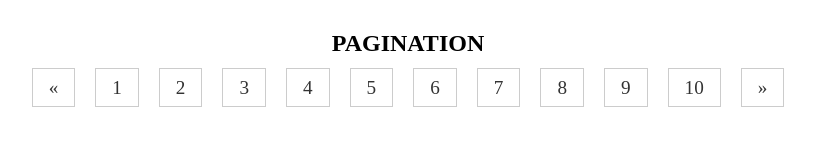
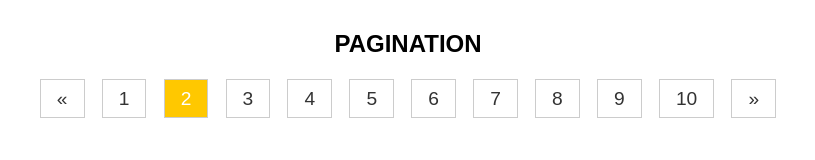
Before and after one commit to domchu/Pagination, a plain HTML site: page index.html in a window 1280 px wide. Shown: the whole page, without its empty margins (232-1047 px from the left). Drawn offline with Linux system fonts and the light colour scheme.

Commit message:
adding the styles

```diff
--- a/styles.scss
+++ b/styles.scss
@@ -4,6 +4,10 @@
   list-style-type: none;
   text-decoration: none;
   box-sizing: border-box;
+  font-family: poppins, sans-serif;
+}
+body {
+  background-color: #ffffff;
 }
 .page-container {
   text-align: center;
@@ -12,7 +16,7 @@
 }
 .page-container h2 {
   margin-top: 30px;
-  margin-bottom: 20px;
+  margin-bottom: 30px;
 }
 .pagination a {
   color: #333333;
@@ -20,6 +24,17 @@
   text-decoration: none;
   font-size: 1.2rem;
   border: 1px solid #cccccc;
-  margin: 0.5rem;
+  margin: 0.4rem;
   transition: background-color 0.4s;
 }
+.pagination a.current {
+  background-color: #ffc800;
+  color: #ffffff;
+}
+.pagination a:hover:not(.current) {
+  background-color: lightgray;
+}
+.prev,
+.next {
+  font-size: 1, 5rem;
+}
```
Also changed, not shown: styles.css, 1 other file.
